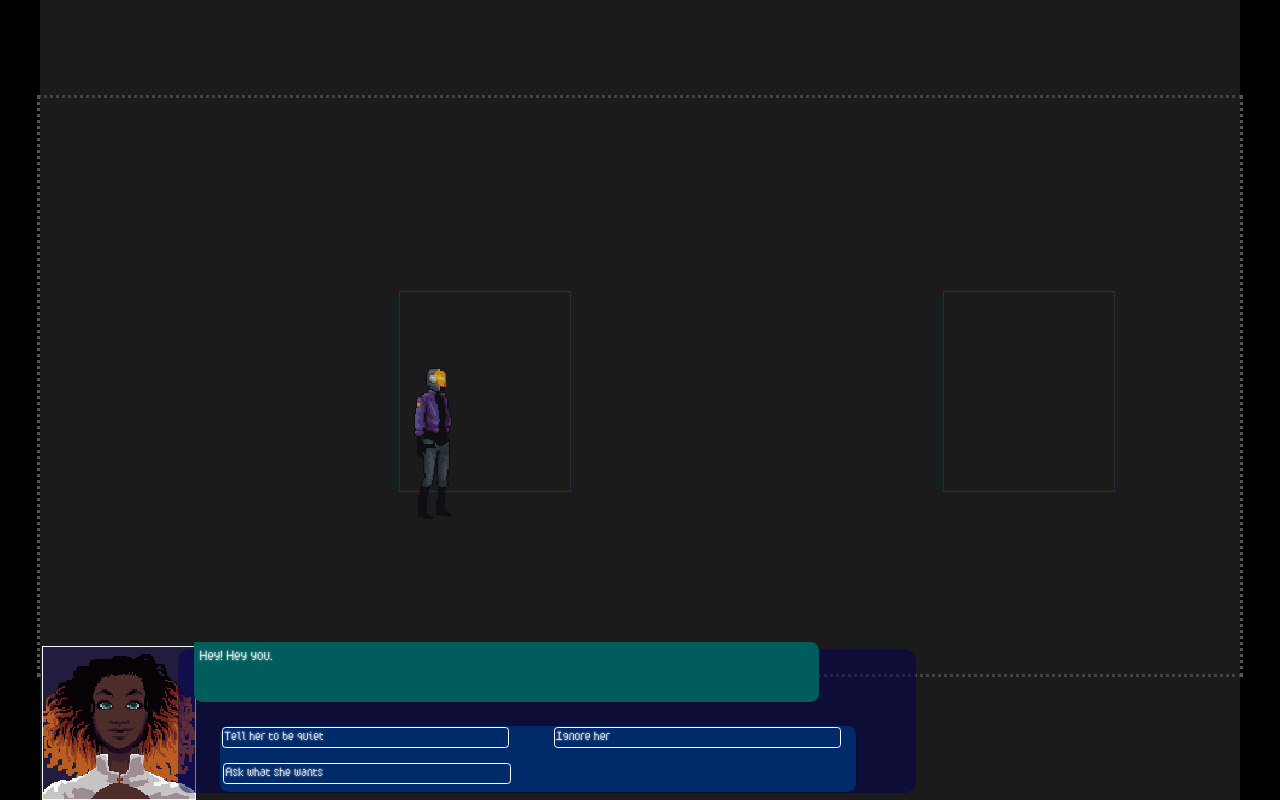
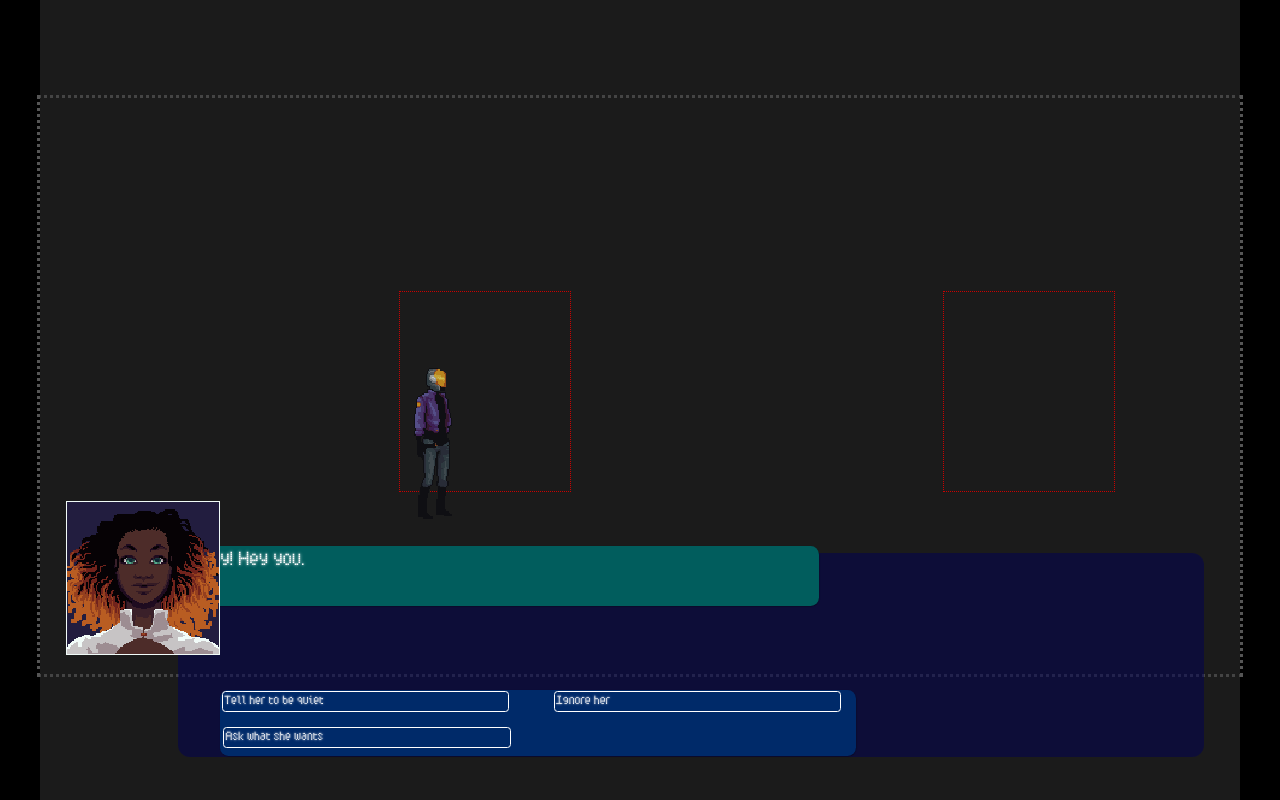
Before and after one commit to shionyr/balaenoptera, a plain HTML site: page index.html in a window 1280 px wide. Both pictures are taken after a click on the element 1155 px from the left and 391 px from the top of the page. Drawn offline with Linux system fonts and the light colour scheme; no server answers.

Commit message:
shity UI but need fix

```diff
--- a/index.html
+++ b/index.html
@@ -157,10 +157,6 @@
             -->
             <div class="gameObject popupUI hidden">
                 <div class="gameObject popupWindow">
-                    <div class="gameObject portrait ebena" character="ebena" emotion="neutral">
-                        <div class="gameObject picture"> </div>
-                        <div class="gameObject eminata"> </div>
-                    </div>
                     <div class="gameObject conversationWindow">
                         <div class="gameObject statement">
                             Seriously I hate you so much!  How can you possibly think that this is OK!  What the EEFFFFFF!!!!! OMGOMGOMG!
@@ -180,6 +176,10 @@
                                 ...
                             </div>
                         </div>
+                    </div>
+                    <div class="gameObject portrait ebena" character="ebena" emotion="neutral">
+                        <div class="gameObject picture"> </div>
+                        <div class="gameObject eminata"> </div>
                     </div>
                 </div>
             </div>
--- a/style.css
+++ b/style.css
@@ -102,13 +102,13 @@ body {
     left: 2014rem;
 }
 .gameScreen .playArea .shipInterior .jailcell.third {
-    left: 2514rem;
+    left: 2466rem;
 }
 .gameScreen .playArea .shipInterior .jailcell.fourth {
-    left: 3014rem;
+    left: 2926rem;
 }
 .gameScreen .playArea .shipInterior .jailcell.fifth {
-    left: 3514rem;
+    left: 3387rem;
 }
 
 .gameScreen .playArea .shipInterior .bunk {
@@ -150,15 +150,15 @@ body {
 
 .gameScreen .popupUI .popupWindow {
     width: 100%;
-    height: 124rem;
+    height: 204rem;
     bottom: 0;
 }
 
 .gameScreen .popupUI .portrait {
     width: 128rem;
     height: 128rem;
-    bottom:0;
-    left:2em;
+    bottom: 121rem;
+    left: 22rem;
 }
 
 .gameScreen .popupUI .portrait .picture {
@@ -212,8 +212,8 @@ body {
 
 .gameScreen .popupUI .conversationWindow {
     background: rgba(0, 0, 86, 0.5);;
-    width: 615rem;
-    height: 120rem;
+    width: 855rem;
+    height: 170rem;
     top: -2rem;
     left: 115rem;
     border-radius: 10rem;
@@ -230,7 +230,7 @@ body {
     border-radius: 7rem;
     border-top-left-radius: 0;
     box-shadow: .4rem .6rem .6rem rgba(0,0,0,0.3);
-    font-size: 9rem;
+    font-size: 13rem;
     line-height: 13rem;
     color: #FFFFFF;
     text-shadow: 0 0 .2em rgba(255,255,255,1);
```
